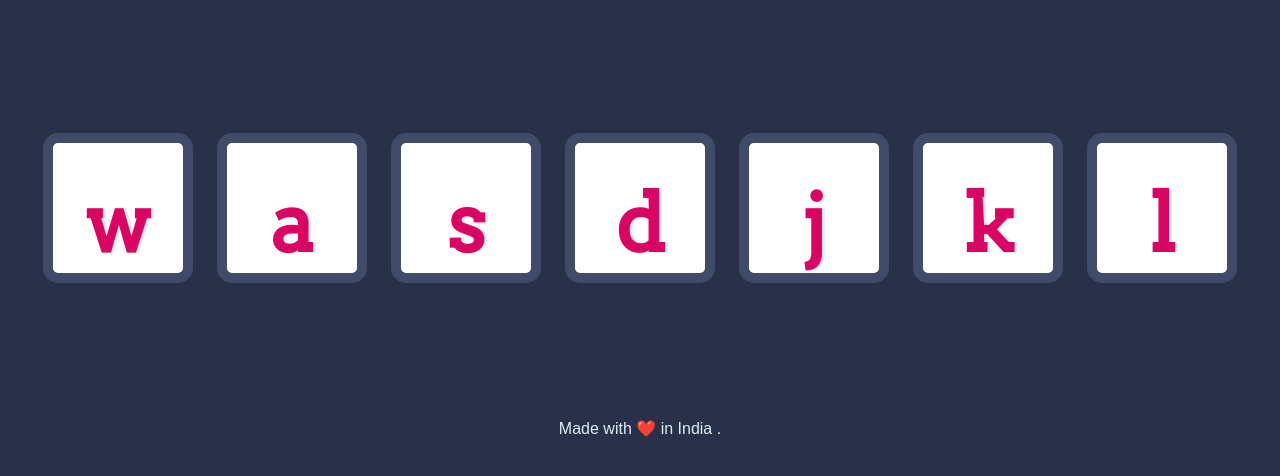
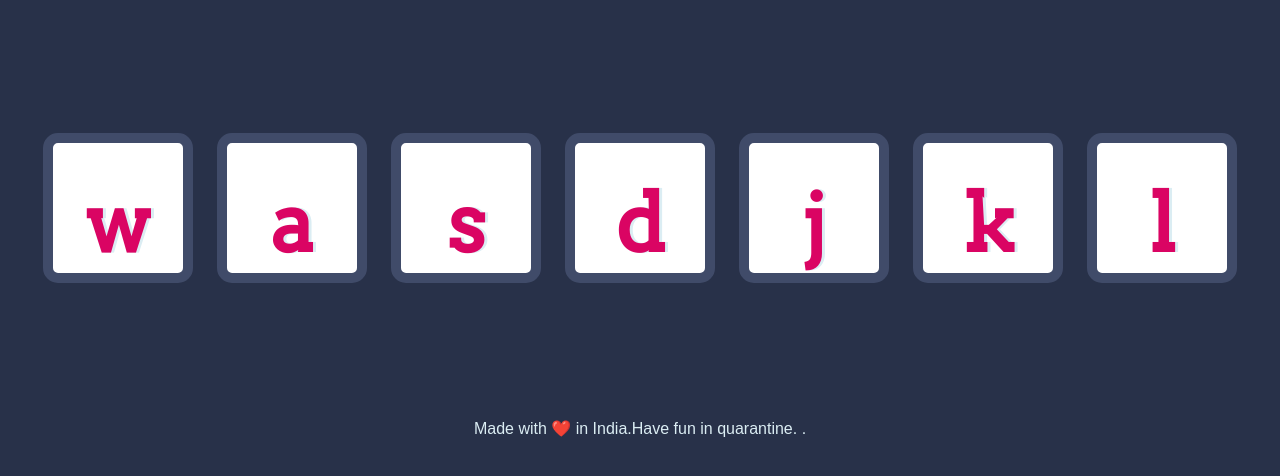
Before and after one commit to Dhruvibansal/Drum-beats, a plain HTML site: page index.html in a window 1280 px wide. Shown: the part 156-632 px from the top of the page. Drawn offline with Linux system fonts and the light colour scheme.

Commit message:
Update index.html

```diff
--- a/index.html
+++ b/index.html
@@ -24,7 +24,7 @@
     <script src="index.js" charset="utf-8"></script>
 </body>
 <footer>
-    Made with ❤️ in India .
+    Made with ❤️ in India.Have fun in quarantine. .
 </footer>
 
 </html>
```
